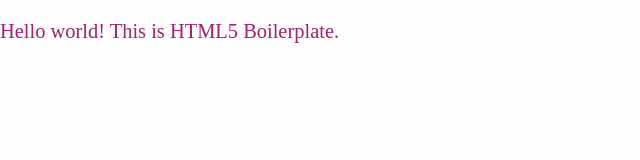
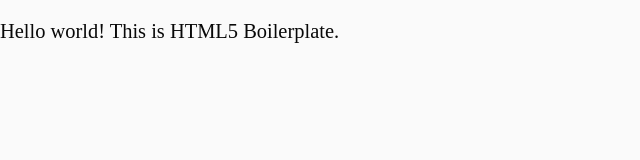
Before and after one commit to iliaskap12/dreamy-cleaning, a website built with Parcel: page index.html in a window 1280 px wide. Shown: the whole page, without its empty margins (0-640 px from the left). Built offline with nearby package versions, Linux system fonts and the light colour scheme.

Commit message:
Update color palette

```diff
--- a/css/main.css
+++ b/css/main.css
@@ -12,21 +12,22 @@
    ========================================================================== */
 
 :root {
-  --brand-color: #9F2171ff;
-  --complimentary-color: #044182ff;
-  --accent-color: #9105B8ff;
-  --title-color: #4C2E4Fff;
-  --link-color-hover: #515D1Bff;
-  --accent-color-3: #066063ff;
-  --background-light: #fdfdfdff;
+  --brand-color: #FA5FC1ff;
+  --accent-color: #F0B6DBff;
+  --complimentary-color: #DDEF53ff;
+  --text-color: #080808ff;
+  --title-color: #4B2C4Eff;
+  --link-color: #066063ff;
+  --link-color-hover: #990899ff;
+  --background-color: #fafafaff;
 
   --font-size: calc(1em + (48 - 14)*((100vw - 320px)/(7680 - 320 - 16)));
   --line-height: calc(1.3em + (1.5 - 1.2)*((100vw - 320px)/(7680 - 320 - 16)));
 }
 
 html {
-  color: var(--brand-color);
-  background-color: var(--background-light);
+  color: var(--text-color);
+  background-color: var(--background-color);
   font-size: var(--font-size);
   line-height: var(--line-height);
   scroll-behavior: smooth;
@@ -43,14 +44,14 @@
  */
 
 ::-moz-selection {
-  background: var(--brand-color);
-  color: var(--background-light);
+  background: var(--background-color);
+  color: var(--text-color);
   text-shadow: none;
 }
 
 ::selection {
-  background: var(--brand-color);
-  color: var(--background-light);
+  background: var(--background-color);
+  color: var(--text-color);
   text-shadow: none;
 }
 
@@ -59,11 +60,11 @@
   width: 16px;
 }
 ::-webkit-scrollbar-thumb {
-  background-color: var(--accent-color);
+  background-color: var(--complimentary-color);
   border-radius: 0.4em;
 }
 ::-webkit-scrollbar-track {
-  background-color: var(--complimentary-color);
+  background-color: var(--brand-color);
 }
 
 
```
